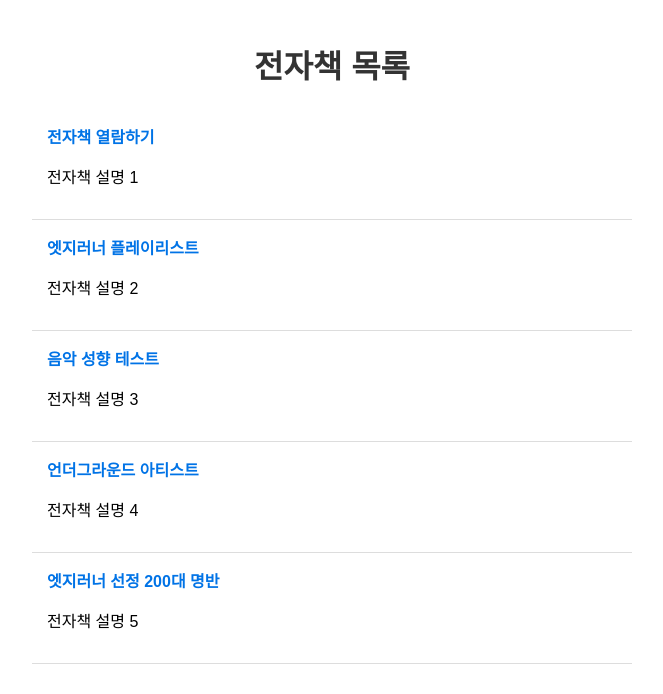
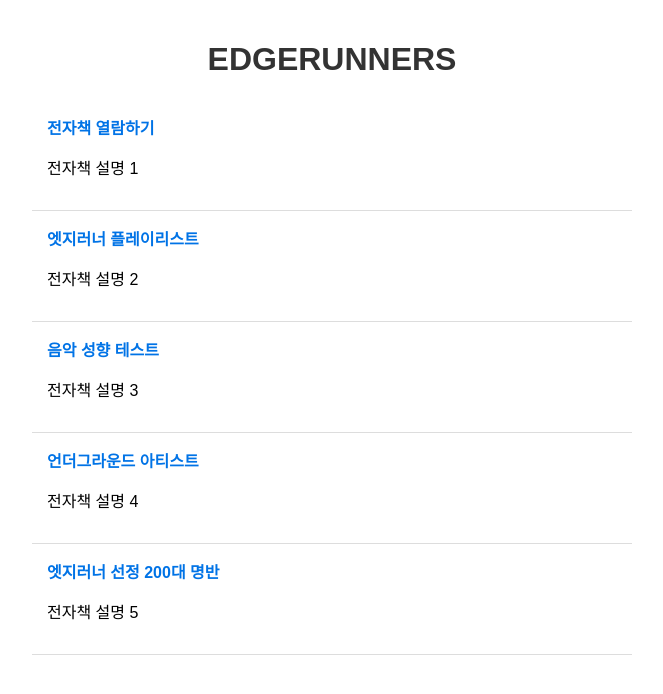
Before and after one commit to heoy1213/edge, a plain HTML site: page index.html in a window 1280 px wide. Shown: the whole page, without its empty margins (308-971 px from the left). Drawn offline with Linux system fonts and the light colour scheme.

Commit message:
Add files via upload

```diff
--- a/index.html
+++ b/index.html
@@ -37,7 +37,7 @@
     </style>
 </head>
 <body>
-    <h1>전자책 목록</h1>
+    <h1>EDGERUNNERS</h1>
     <div class="book-list">
         <!-- 각 전자책 항목 -->
         <div class="book-item">
```
